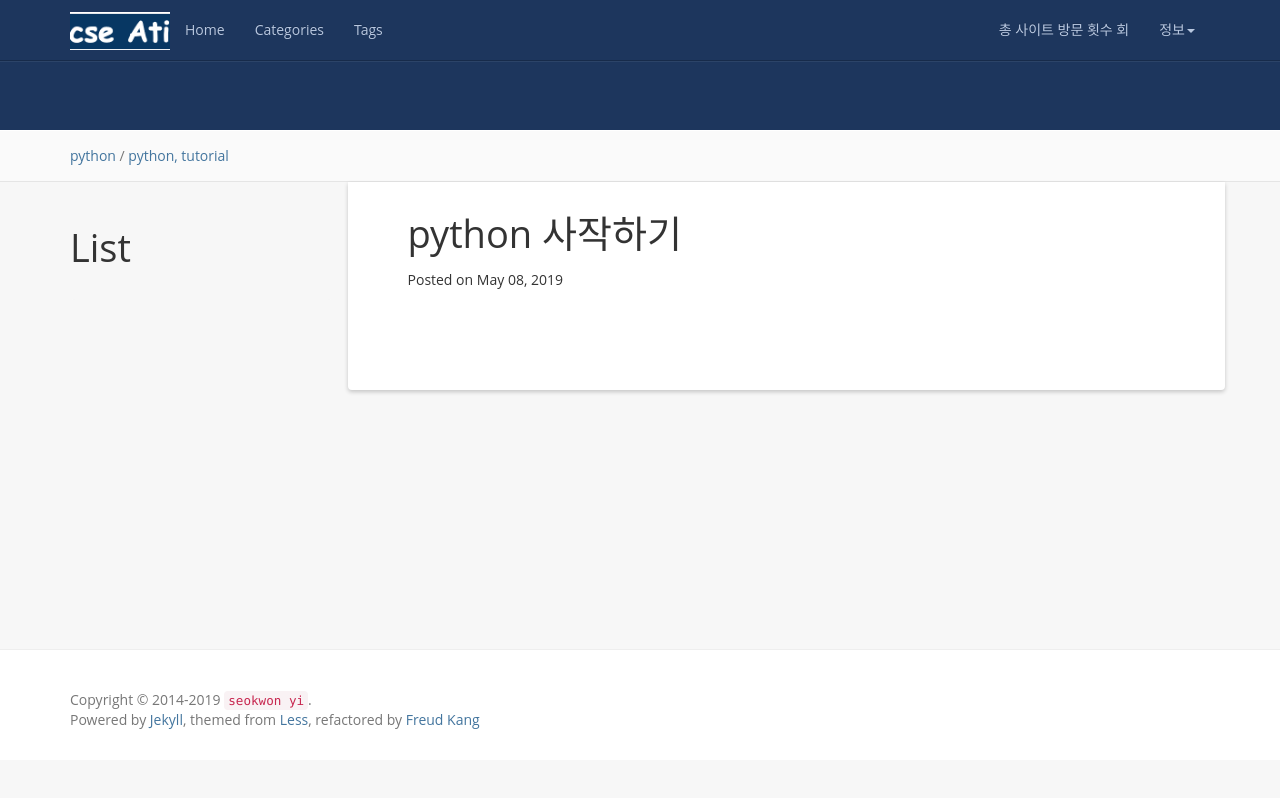
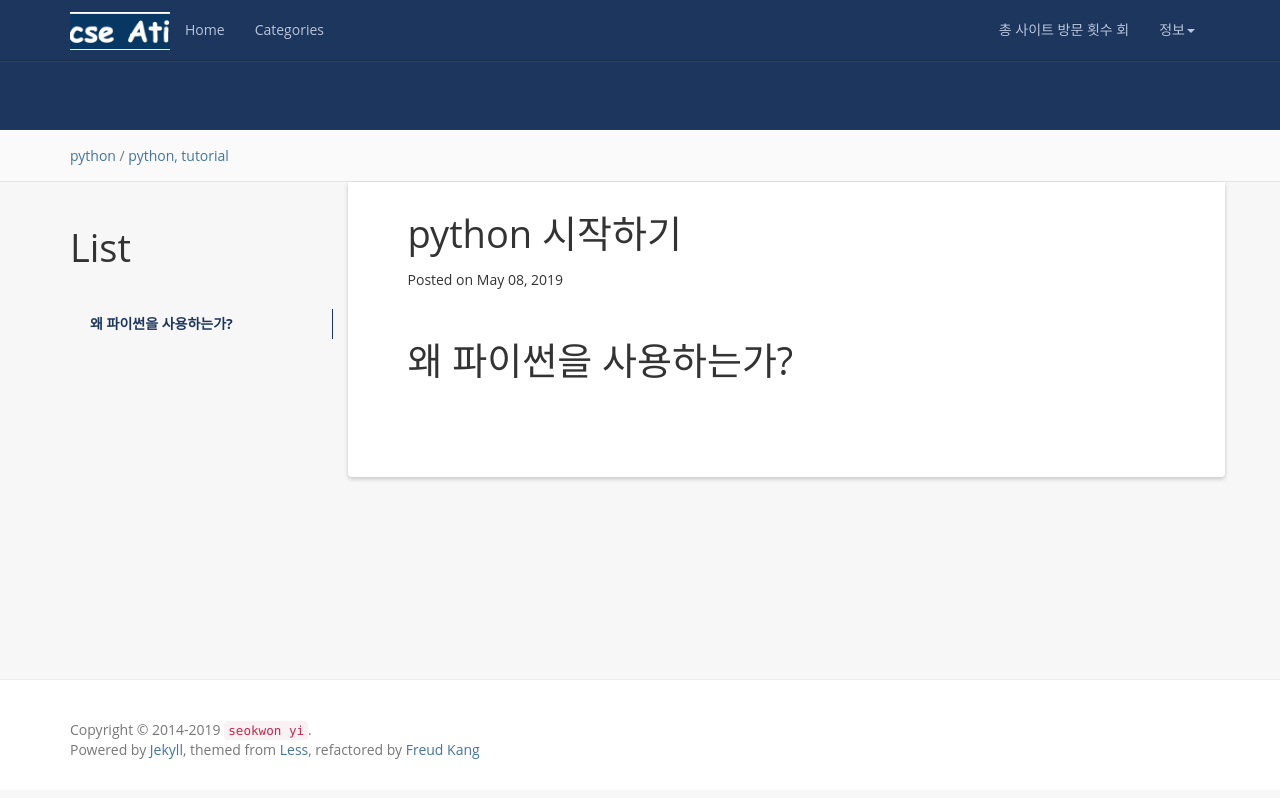
Before and after one commit to gwnucse/gwnucse.github.io, a Jekyll site: the page built from _posts/2019-05-08-python입문.md, in a window 1280 px wide. Shown: the top 798 px of the page. Built offline with Jekyll 4.4.1, drawn with Linux system fonts in a browser that asks for light colours; nearby versions of some CDN libraries; comment, search, counter and statistics services are not loaded.

Commit message:
comment tags

```diff
--- a/_includes/header.html
+++ b/_includes/header.html
@@ -18,9 +18,9 @@
         <li>
           <a href="{{ '/categories' | prepend: site.baseurl }}">Categories</a>
         </li>
-        <li>
+        <!--<li>
           <a href="{{ '/tag' | prepend: site.baseurl }}">Tags</a>
-        </li>
+        </li>-->
       </ul>
       <ul class="nav navbar-nav navbar-right">
         <li>
--- a/_posts/2019-05-08-python입문.md
+++ b/_posts/2019-05-08-python입문.md
@@ -1,6 +1,6 @@
 ---
 layout: post
-title:  "python 사작하기"
+title:  "python 시작하기"
 date:   2019-05-08 10:21:00 +0800
 categories: python
 tag: python, tutorial
@@ -8,3 +8,5 @@ comment: true
 ---
 * content
 {:toc}
+
+# 왜 파이썬을 사용하는가?
```
